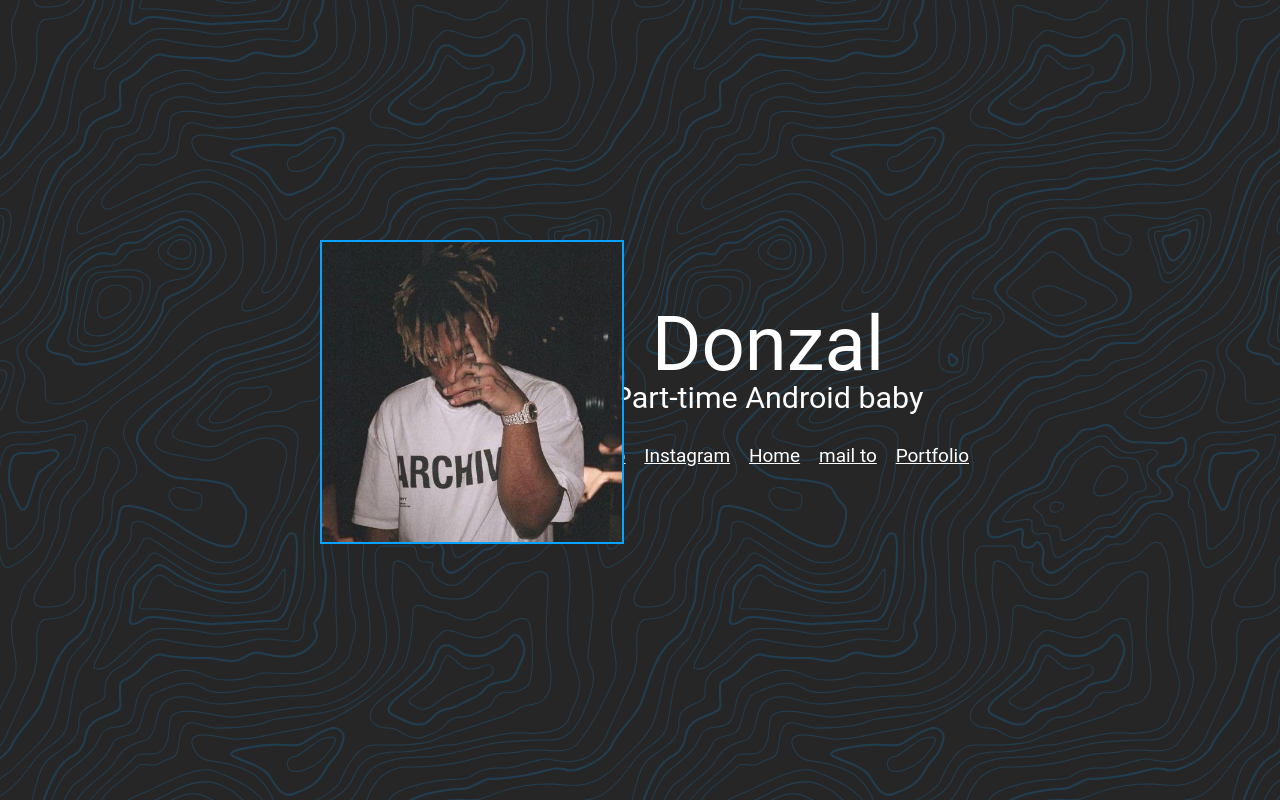
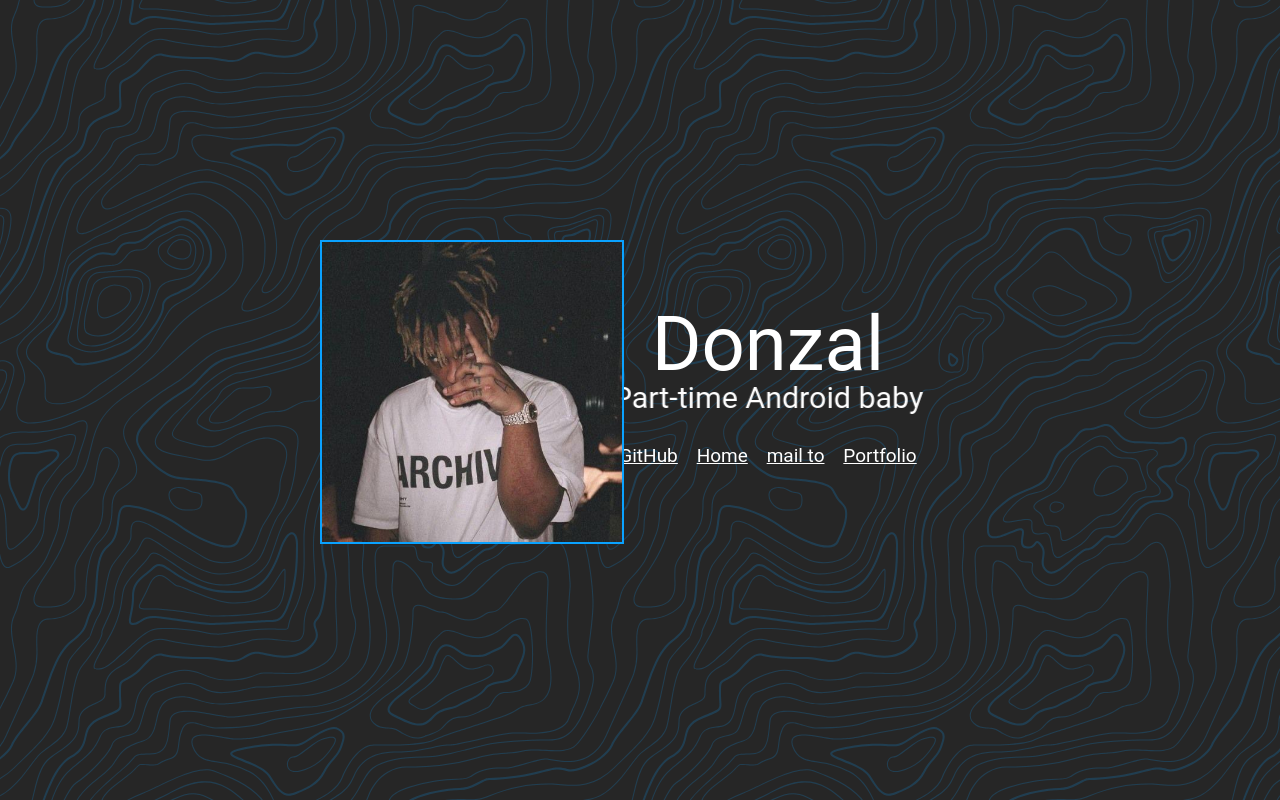
Before and after one commit to donzal/www, a plain HTML site: page index.html in a window 1280 px wide. Drawn offline with Linux system fonts and the light colour scheme.

Commit message:
Update index.html

```diff
--- a/index.html
+++ b/index.html
@@ -18,10 +18,10 @@
                 <span id="random" style="font-size: 40%;">Web Dev</span>
                 <br>
                 <a href="https://github.com/donzal">GitHub</a>
-                <a href="https://instagram.com/donzal.mahler">Instagram</a>
                 <a href="home.html">Home</a>
                 <a href="mailto:donzal@intellectuals.cc">mail to</a>
                 <a href="Portfolio.html">Portfolio</a>
+
 
 
             </p>
```
